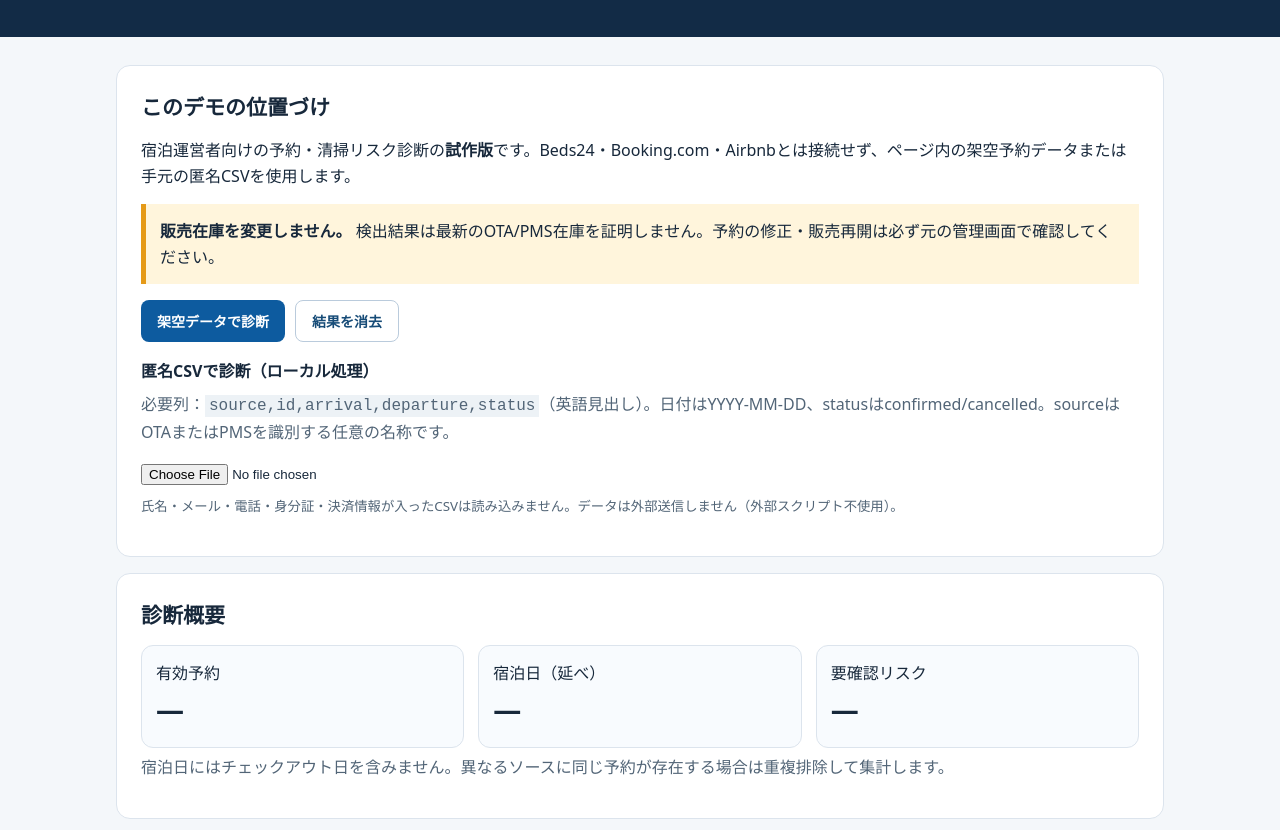
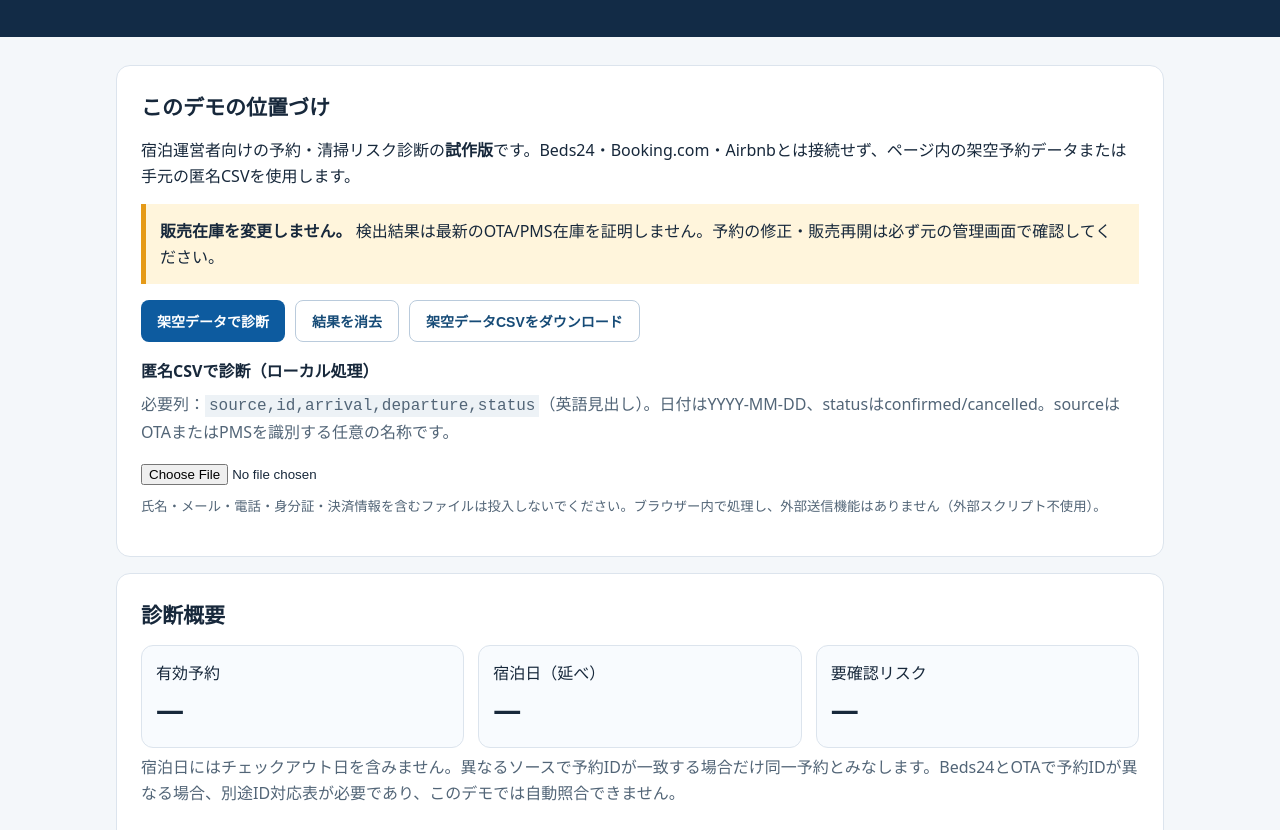
Before and after one commit to ysenterprisecorporation-ship-it/guestops-ai, a website: page docs/guestops-audit-demo/index.html in a window 1280 px wide. Shown: the part 122-952 px from the top of the page. Drawn offline with Linux system fonts and the light colour scheme.

Commit message:
feat: offer downloadable anonymized demo CSV and clear standalone audit sales path

```diff
--- a/docs/guestops-audit-demo/index.html
+++ b/docs/guestops-audit-demo/index.html
@@ -13,18 +13,18 @@ footer{text-align:center;padding:25px;color:#526577}@media(max-width:640px){.gri
 <main>
 <section><h2>このデモの位置づけ</h2><p>宿泊運営者向けの予約・清掃リスク診断の<b>試作版</b>です。Beds24・Booking.com・Airbnbとは接続せず、ページ内の架空予約データまたは手元の匿名CSVを使用します。</p>
 <p class="warning"><b>販売在庫を変更しません。</b> 検出結果は最新のOTA/PMS在庫を証明しません。予約の修正・販売再開は必ず元の管理画面で確認してください。</p>
-<div class="actions"><button id="sample">架空データで診断</button><button id="empty" class="secondary">結果を消去</button></div>
-<label for="upload"><b>匿名CSVで診断（ローカル処理）</b></label><p class="muted">必要列：<code>source,id,arrival,departure,status</code>（英語見出し）。日付はYYYY-MM-DD、statusはconfirmed/cancelled。sourceはOTAまたはPMSを識別する任意の名称です。</p><input id="upload" type="file" accept=".csv,text/csv"><p><small>氏名・メール・電話・身分証・決済情報が入ったCSVは読み込みません。データは外部送信しません（外部スクリプト不使用）。</small></p><div id="error" role="alert"></div></section>
+<div class="actions"><button id="sample">架空データで診断</button><button id="empty" class="secondary">結果を消去</button><button id="samplecsv" class="secondary">架空データCSVをダウンロード</button></div>
+<label for="upload"><b>匿名CSVで診断（ローカル処理）</b></label><p class="muted">必要列：<code>source,id,arrival,departure,status</code>（英語見出し）。日付はYYYY-MM-DD、statusはconfirmed/cancelled。sourceはOTAまたはPMSを識別する任意の名称です。</p><input id="upload" type="file" accept=".csv,text/csv"><p><small>氏名・メール・電話・身分証・決済情報を含むファイルは投入しないでください。ブラウザー内で処理し、外部送信機能はありません（外部スクリプト不使用）。</small></p><div id="error" role="alert"></div></section>
 <section><h2>診断概要</h2><div class="grid">
 <div class="metric"><span>有効予約</span><strong id="n-res">—</strong></div>
 <div class="metric"><span>宿泊日（延べ）</span><strong id="n-nights">—</strong></div>
 <div class="metric"><span>要確認リスク</span><strong id="n-risk">—</strong></div>
-</div><p class="muted">宿泊日にはチェックアウト日を含みません。異なるソースに同じ予約が存在する場合は重複排除して集計します。</p></section>
+</div><p class="muted">宿泊日にはチェックアウト日を含みません。異なるソースで予約IDが一致する場合だけ同一予約とみなします。Beds24とOTAで予約IDが異なる場合、別途ID対応表が必要であり、このデモでは自動照合できません。</p></section>
 <section><h2>優先対応リスト</h2><div id="risks"><p class="muted">「架空データで診断」を押すと結果を表示します。</p></div></section>
 <section><h2>予約明細</h2><div class="scroll"><table><thead><tr><th>予約ID</th><th>データ元</th><th>宿泊日</th><th>状態</th></tr></thead><tbody id="records"></tbody></table></div>
 <div class="actions"><button id="export" class="secondary" disabled>診断結果をCSV出力</button></div></section>
 <section><h2>次の判断（デモ）</h2><p>①警告がある日は空室扱いしない　②OTAとPMSの予約状態・日付を照合する　③同日入替は清掃の実施・完了を確認する　④確認者・判断根拠を運営記録に残す。</p><p class="muted">自動返信・料金変更・清掃依頼の実送信は、別途検証と権限付与が必要です。</p></section>
-</main><footer>GuestOps AI — demo only / No PMS connection / No data transmission</footer>
+<section><h2>有料の詳細診断について</h2><p>この無料ツールは架空データまたは匿名化済みCSVの一次チェックです。提供データの新旧・欠落やPMSとOTA間の予約番号対応付けまでは証明しません。</p><p>追加の運営診断では、例外リストの確認、清掃・予約引継ぎの改善手順、判断記録テンプレートを納品します。費用・納期・対象範囲は申込前に書面で確定します。</p><p><a href="../guestops-audit/">診断サービスの詳細・申込方法を見る</a></p></section></main><footer>GuestOps AI — demo only / No PMS connection / No data transmission</footer>
 <script>
 "use strict";
 const $=id=>document.getElementById(id);
@@ -75,6 +75,7 @@ function diagnose(data){
  $("export").disabled=false;$("error").textContent="";
 }
 function csvParse(s){let lines=s.replace(/^\uFEFF/,"").trim().split(/\r?\n/);if(lines.length<2)throw Error("CSVデータが空です");const cols=lines.shift().split(",").map(x=>x.trim());let required=["source","id","arrival","departure","status"];if(cols.length!==5||required.some(x=>!cols.includes(x)))throw Error("CSVは指定5列のみ（個人情報を含めない）にしてください");return lines.map(line=>{let values=line.split(",");if(values.length!==5)throw Error("カンマを含む項目は受け付けません");return Object.fromEntries(cols.map((name,i)=>[name,values[i].trim()]))})}
+$("samplecsv").onclick=()=>{const fields=["source","id","arrival","departure","status"];let csv=[fields.join(","),...demo.map(r=>fields.map(k=>r[k]).join(","))].join("\r\n");let link=document.createElement("a");let blob=new Blob(["\uFEFF"+csv],{type:"text/csv;charset=utf-8"});link.href=URL.createObjectURL(blob);link.download="guestops-demo-sample.csv";link.click();setTimeout(()=>URL.revokeObjectURL(link.href),1500)};
 $("sample").onclick=()=>{try{diagnose(demo)}catch(e){$("error").textContent=e.message}};
 $("empty").onclick=()=>{alerts=[];["n-res","n-nights","n-risk"].forEach(id=>$(id).textContent="—");$("records").replaceChildren();$("risks").textContent="データを消去しました";$("error").textContent="";$("upload").value="";$("export").disabled=true};
 $("upload").onchange=async e=>{try{const f=e.target.files[0];if(!f)return;if(f.size>200000)throw Error("CSVは200KB以下としてください");diagnose(csvParse(await f.text()))}catch(err){$("error").textContent=err.message;$("export").disabled=true}};
```
